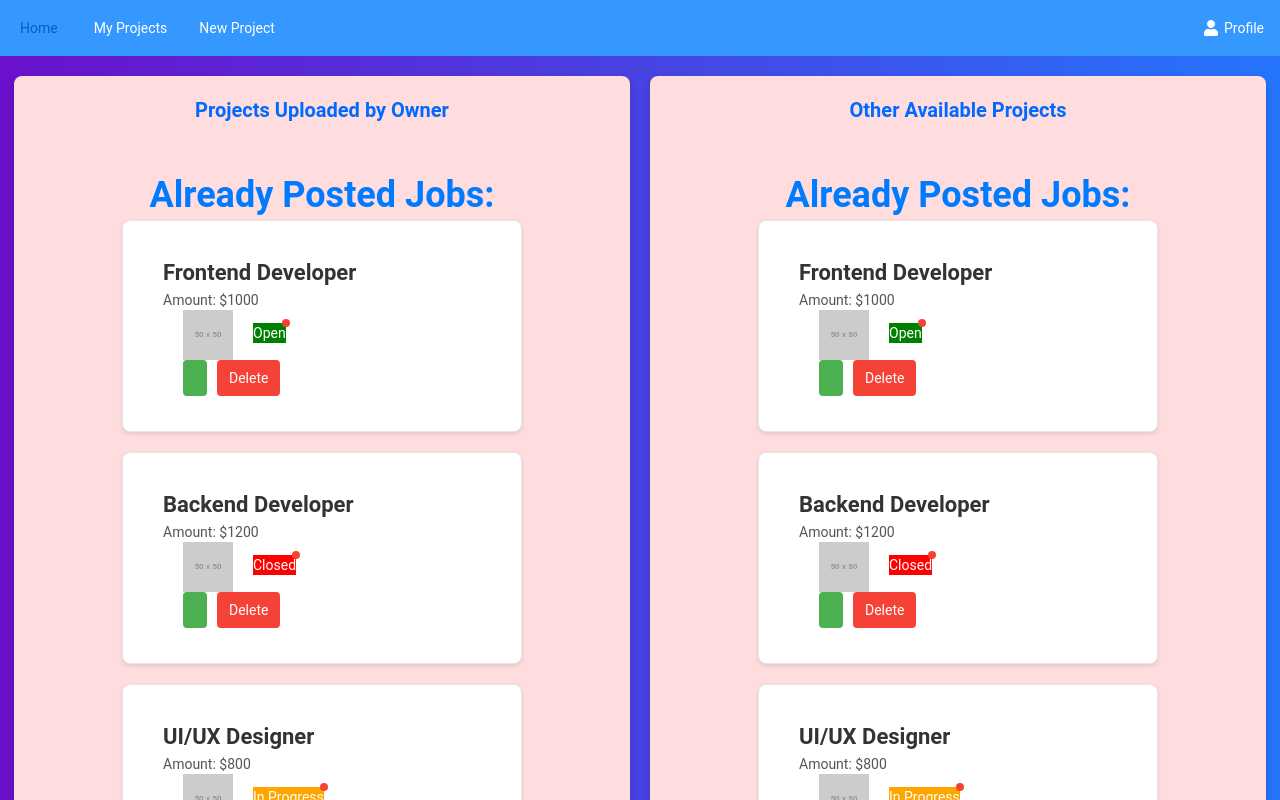
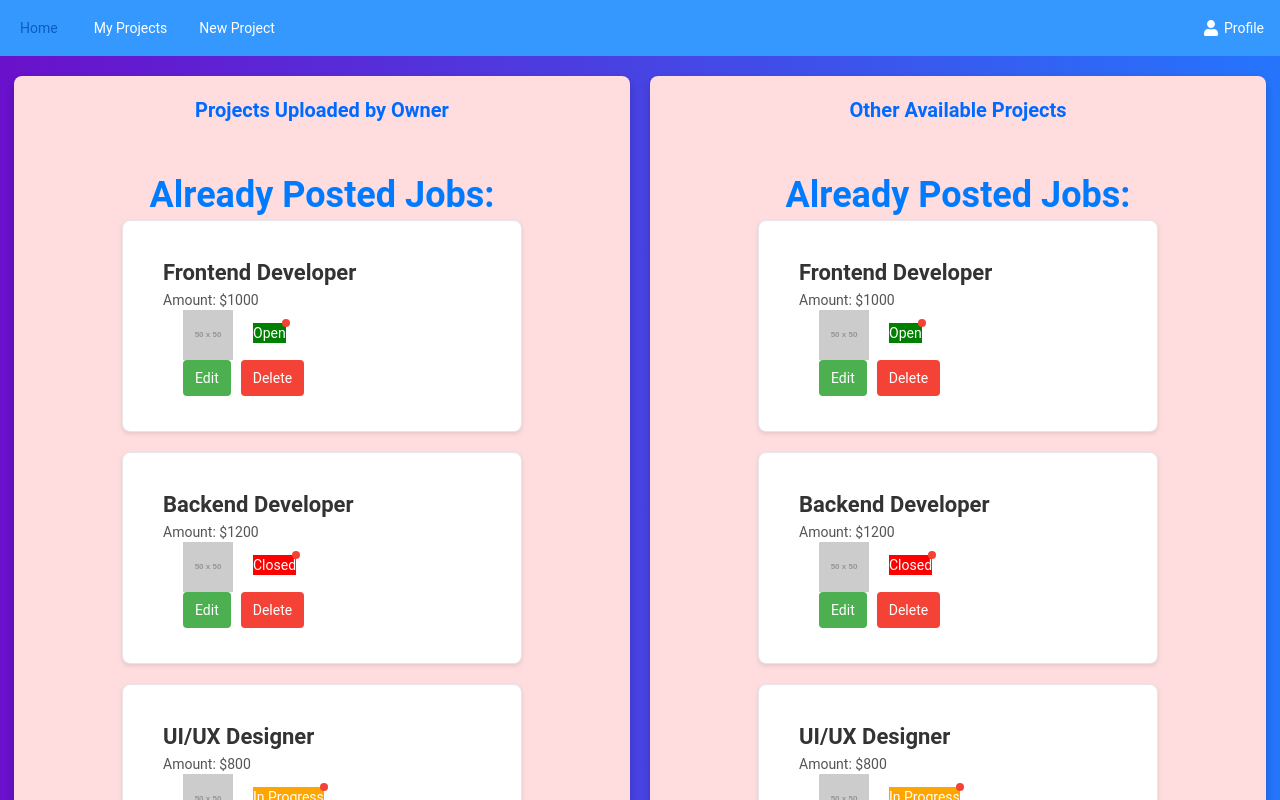
Before and after one commit to a19hu/Inter_IIT_Mock_PS, a React (Create React App) app in the folder client/: page /owner_projects in a window 1280 px wide. Shown: the top 800 px of the page. Built offline with nearby package versions, Linux system fonts and the light colour scheme.

Commit message:
fixed edit button

```diff
--- a/client/src/components/editJob.jsx
+++ b/client/src/components/editJob.jsx
@@ -42,8 +42,8 @@ const EditJob = ({ onSubmit }) => {
     <div>
     <OwnerNavbar appearance='inverse'/>
     <div style={{ display: 'flex', justifyContent: 'center', alignItems: 'center', height: '100vh' }}>
-      <div style={{ width: '400px', padding: '20px', boxShadow: '0px 4px 8px rgba(0, 0, 0, 0.2)', borderRadius: '8px', backgroundColor: '#fff' }}>
-        <h2 style={{ textAlign: 'center' }}>Edit Your Project</h2>
+      <div style={{ width: '400px', padding: '20px', boxShadow: '0px 4px 8px rgba(0, 0, 0, 0.2)', borderRadius: '8px', backgroundColor: '#fff', color: 'black' }}>
+        <h2 style={{ textAlign: 'center', padding:'20px' }}>Edit Your Project</h2>
         <Form layout="vertical">
           <Form.Group controlId="name-6">
             <Form.ControlLabel>Project Title</Form.ControlLabel>
--- a/client/src/components/filteredJobsButtons.jsx
+++ b/client/src/components/filteredJobsButtons.jsx
@@ -5,13 +5,11 @@ import { useNavigate } from 'react-router-dom';
 const FilteredJobsButtons = () => {
   const navigate = useNavigate();
   const [jobs, setJobs] = useState([
-
     { heading: "Frontend Developer", image: "https://via.placeholder.com/50", amount: "$1000", status: "Open", statusColor: "green", url: '/edit_job' },
     { heading: "Backend Developer", image: "https://via.placeholder.com/50", amount: "$1200", status: "Closed", statusColor: "red", url: '/edit_job' },
     { heading: "UI/UX Designer", image: "https://via.placeholder.com/50", amount: "$800", status: "In Progress", statusColor: "orange", url: '/edit_job' },
     { heading: "Data Scientist", image: "https://via.placeholder.com/50", amount: "$1500", status: "Open", statusColor: "green", url: '/edit_job' },
     { heading: "Project Manager", image: "https://via.placeholder.com/50", amount: "$1300", status: "On Hold", statusColor: "gray", url: '/edit_job' }
-
   ]);
 
   const handleDelete = (index, e) => {
@@ -21,43 +19,41 @@ const FilteredJobsButtons = () => {
   };
 
   const handleEdit = (url, e) => {
-    // e.stopPropagation(); // This was giving runTime error
-    window.location.href = url; // Placeholder for navigation to an edit page
+    e.stopPropagation(); // Prevents panel click from triggering navigation
+    navigate(url); // Uses navigate function for navigation
   };
 
   return (
     <div style={{ padding: '30px 90px' }}>
-      <h2 style={{ color: '#007bff', textAlign: 'center' }}>Already Posted Jobs:</h2> {/* Title Style */}
+      <h2 style={{ color: '#007bff', textAlign: 'center' }}>Already Posted Jobs:</h2>
       <Stack spacing={20} direction="column">
         {jobs.map((job, index) => (
           <Panel
             key={index}
             bordered
-            onClick={(e) => handleEdit(job, e)}
+            onClick={(e) => handleEdit(job.url, e)}
             style={{
               display: 'flex',
               alignItems: 'center',
               justifyContent: 'space-between',
-              padding: '15px 20px', // Increased padding for a more spacious feel
-              backgroundColor: '#ffffff', // White background for the panel
+              padding: '15px 20px',
+              backgroundColor: '#ffffff',
               width: '50vh',
               cursor: 'pointer',
-              boxShadow: '0 2px 4px rgba(0, 0, 0, 0.1)', // Subtle shadow for depth
-              borderRadius: '8px' // Rounded corners
+              boxShadow: '0 2px 4px rgba(0, 0, 0, 0.1)',
+              borderRadius: '8px'
             }}
           >
             <div style={{ flex: 1 }}>
-              <h4 style={{ margin: 0, color: '#333' }}>{job.heading}</h4> {/* Job Title Style */}
-              <p style={{ margin: 0, color: '#555' }}>Amount: {job.amount}</p> {/* Amount Style */}
+              <h4 style={{ margin: 0, color: '#333' }}>{job.heading}</h4>
+              <p style={{ margin: 0, color: '#555' }}>Amount: {job.amount}</p>
             </div>
             <img src={job.image} alt="Job" style={{ width: '50px', height: '50px', marginLeft: '20px' }} />
             <Badge style={{ backgroundColor: job.statusColor, color: 'white', marginLeft: '20px' }}>{job.status}</Badge>
 
             <div style={{ display: 'flex', gap: '10px', marginLeft: '20px' }}>
-
               <Button color="green" appearance="primary" onClick={(e) => handleEdit(job.url, e)} style={{ borderRadius: '4px' }}>
-
-
+                Edit
               </Button>
               <Button color="red" appearance="primary" onClick={(e) => handleDelete(index, e)} style={{ borderRadius: '4px' }}>
                 Delete
```
